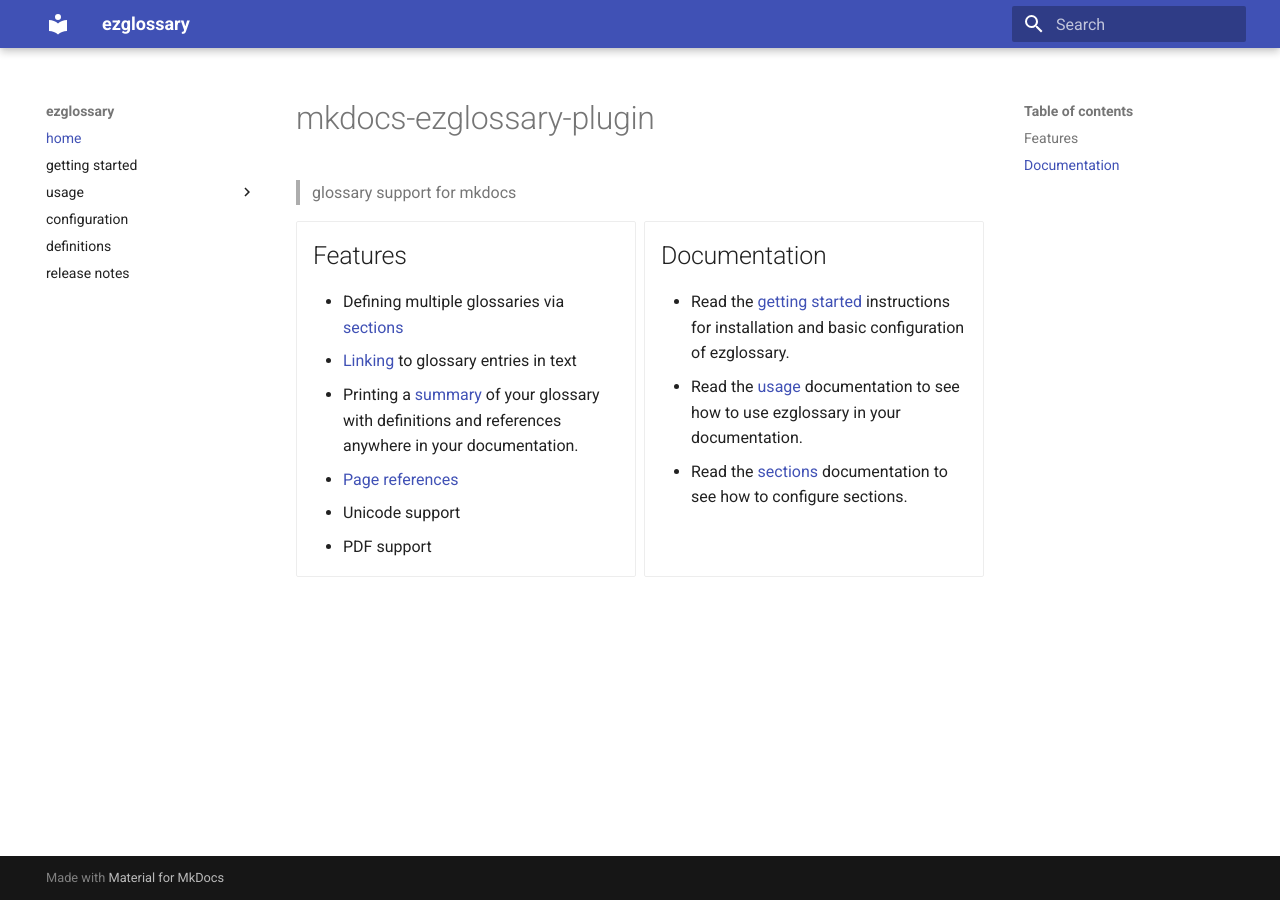
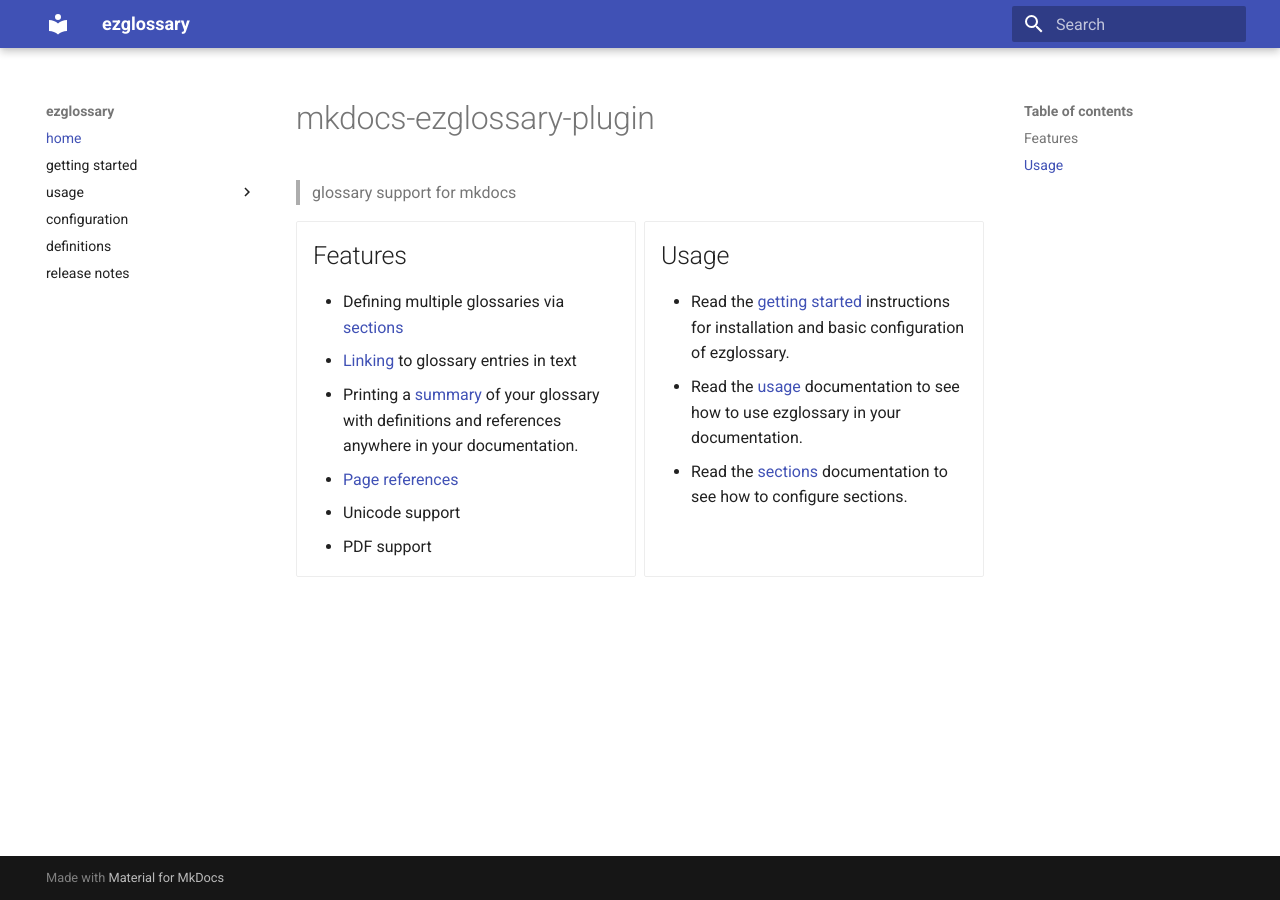
Before and after one commit to realtimeprojects/mkdocs-ezglossary, an MkDocs documentation site: the page built from docs/index.md, in a window 1280 px wide. Built offline with MkDocs 1.6.1 and Material for MkDocs 9.7.7, drawn with Linux system fonts in a browser that asks for light colours.

Commit message:
Improve documentation.

```diff
--- a/docs/index.md
+++ b/docs/index.md
@@ -12,7 +12,7 @@
     -   Unicode support
     -   PDF support
 
-- ## Documentation
+- ## Usage
     -   Read the [getting started](getting_started.md) instructions
         for installation and basic configuration of ezglossary.
     -   Read the [usage](usage/index.md) documentation
```
